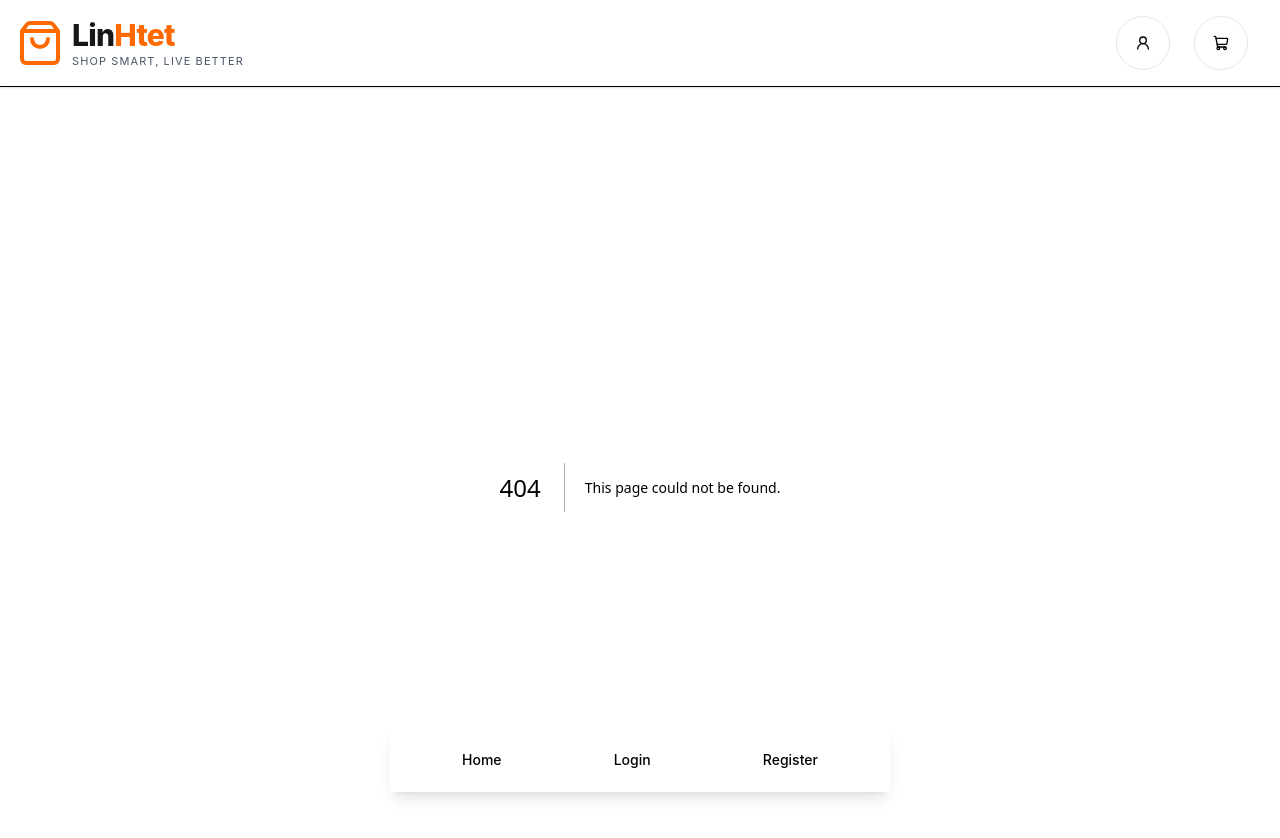
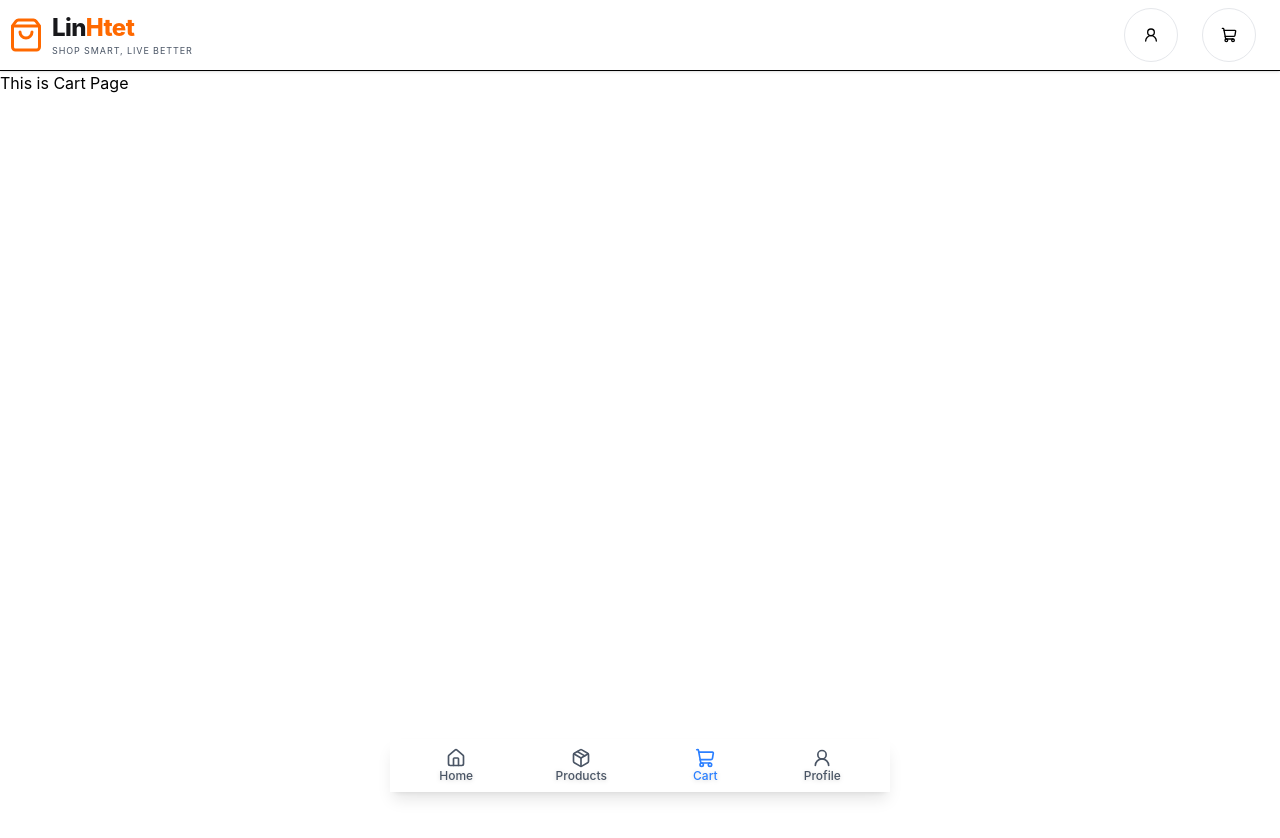
Before and after one commit to AungPhyoThu-dev/lin-htet, a Next.js app: page /shop/cart in a window 1280 px wide. Before the commit this address had no page. Shown: the top 838 px of the page. After the commit the page ends 800 px from the top, so only its background shows below. Built offline with nearby package versions, Linux system fonts and the light colour scheme.

Commit message:
Finish SideBar

```diff
--- /dev/null
+++ b/app/auth/profile/page.tsx
@@ -0,0 +1,5 @@
+import Profile from "@/components/Profile";
+
+export default function ProfilePage(){
+    return <Profile/>
+}
--- /dev/null
+++ b/app/shop/cart/page.tsx
@@ -0,0 +1,5 @@
+import Cart from "@/components/Cart";
+
+export default function CartPage(){
+    return <Cart/>
+}
--- a/app/shop/products/page.tsx
+++ b/app/shop/products/page.tsx
@@ -1,5 +1,5 @@
-export async function  ProuctsPage() {
-  return(
-    <p>This is Product Page</p>
-  )
+import { Products } from "@/components/Products";
+
+export default function  ProuctsPage() {
+ return <Products/>
 }
--- /dev/null
+++ b/components/Cart.tsx
@@ -0,0 +1,5 @@
+export default function Cart(){
+    return(
+        <p>This is Cart Page</p>
+    )
+}
--- a/components/Header.tsx
+++ b/components/Header.tsx
@@ -3,18 +3,18 @@ import HeaderButton from "./HeaderButton";
 export default function Header(){
   return(
     <div>
-     <div className="flex flex-row w-full p-2 sm:p-4 border-b shadow-sm   justify-between">
+     <div className="flex flex-row w-full p-2 sm:p-3 lg:p-2 border-b shadow-sm   justify-between">
       <div className="flex flex-row items-center">
 
-           <ShoppingBag className="hidden sm:flex text-orange-500 mr-2 w-8 h-8 sm:w-10 sm:h-10 md:w-12 md:h-12 "/>
+           <ShoppingBag className="hidden sm:flex text-orange-500 mr-2 w-8 h-8 sm:w-5 sm:h-5 md:w-9 md:h-9 "/>
 
 
       <div className="flex flex-col">
-        <h1 className="text-2xl sm:text-3xl font-extrabold tracking-tight">
+        <h1 className="text-2xl sm:text-3xl md:text-2xl lg:text-2xl font-extrabold tracking-tight">
 <span className="text-zinc-900">Lin</span>
 <span className="text-orange-500">Htet</span>
         </h1>
-        <p className="text-[8px] sm:text-[11px] text-gray-600 tracking-widest">
+        <p className="text-[8px] sm:text-[11px] md:text-[11px] lg:text-[9px] text-gray-600 tracking-widest">
           SHOP SMART, LIVE BETTER
         </p>
       </div>
--- a/components/HeaderButton.tsx
+++ b/components/HeaderButton.tsx
@@ -7,8 +7,8 @@ export default function HeaderButton(){
     <div  className="sm:p-1 p-1 rounded-full border border-gray-200 hover:bg-orange-50 hover:text-orange-600 transition">
   <Button variant="ghost"
           size="icon"
-          className="rounded-full w-7 h-7 sm:w-11 sm:h-11">
-      <UserRound className="w-4 h-4 sm:w-6 sm:h-6" />
+          className="rounded-full w-7 h-7 sm:w-11 sm:h-11 ">
+      <UserRound className="w-4 h-4 sm:w-6 sm:h-6 lg:w-11 lg:h-11" />
     </Button>
 
     </div>
--- /dev/null
+++ b/components/Products.tsx
@@ -0,0 +1,5 @@
+export async function  Products() {
+    return(
+        <p>This is Product Page</p>
+    )
+}
--- /dev/null
+++ b/components/Profile.tsx
@@ -0,0 +1,6 @@
+export default function Profile(){
+    return(
+<p>This is Profile Page</p>
+    )
+
+}
--- a/components/Sidebar.tsx
+++ b/components/Sidebar.tsx
@@ -1,28 +1,60 @@
+"use client";
 import Link from "next/link";
-import{Button} from "@/components/ui/button"
-
+import { usePathname } from "next/navigation";
+import { House,Package, ShoppingCart,
+  UserRound } from "lucide-react";
 export default function SideBar(){
+  const pathname=usePathname();
+  const navItems=[
+    {id:1,name:"Home",href:"/",icon:House},
+    {id:2,name:"Products",href:"/shop/products",icon:Package},
+    {id:3,name:"Cart",href:"/shop/cart",icon:ShoppingCart},
+    {id:4,name:"Profile",href:"/auth/profile",icon:UserRound}
+  ]
   return(
     <div className="flex justify-center items-center">
-       <aside className=" fixed bottom-2  left-1/2 -translate-x-1/2 w-[300]
-  bg-white/70 backdrop-blur-lg
+       <aside className=" fixed bottom-2  left-1/2 -translate-x-1/2 w-[300px]
+  backdrop-blur-lg
   border-t border-white/30
   shadow-lg
-  z-50 p-4 sm:w-[500px]">
-      <nav className="flex items-center justify-around" >
-<Link href="/">
-<Button>Home</Button>
+  z-50 p-2 bg-white/30 sm:w-[500px]">
+      <nav className="flex items-center justify-around " >
+        {
+           navItems.map((item)=>{
+      const isActive=pathname==item.href;
+      const Icon=item.icon;
+      return(
+        <div key={item.id}>
+
+          <Link href={item.href} className={`flex flex-col items-center   rounded-full
+
+                hover:bg-white/40
+                hover:text-orange-600
+                active:scale-95
+                transition-all duration-200 ${isActive?"text-blue-500":" text-gray-600"}`}>
+          <Icon className="text-gray/100 w-5 h-5 sm:w-8 smh-8"/>
+<span className="text-xs font-medium drop-shadow-sm ">{item.name}</span>
 </Link>
-<Link href="/auth/login">
-<Button>
-Login
-</Button>
-</Link>
-<Link href="/auth/register">
-<Button>
-Register
-</Button>
-</Link>
+
+
+
+
+
+
+
+
+
+
+
+
+        </div>
+      )
+       })
+        }
+
+
+
+
       </nav>
     </aside>
     </div>
```
Also changed, not shown: 1 other file (tests, documents, lock files or other folders).
